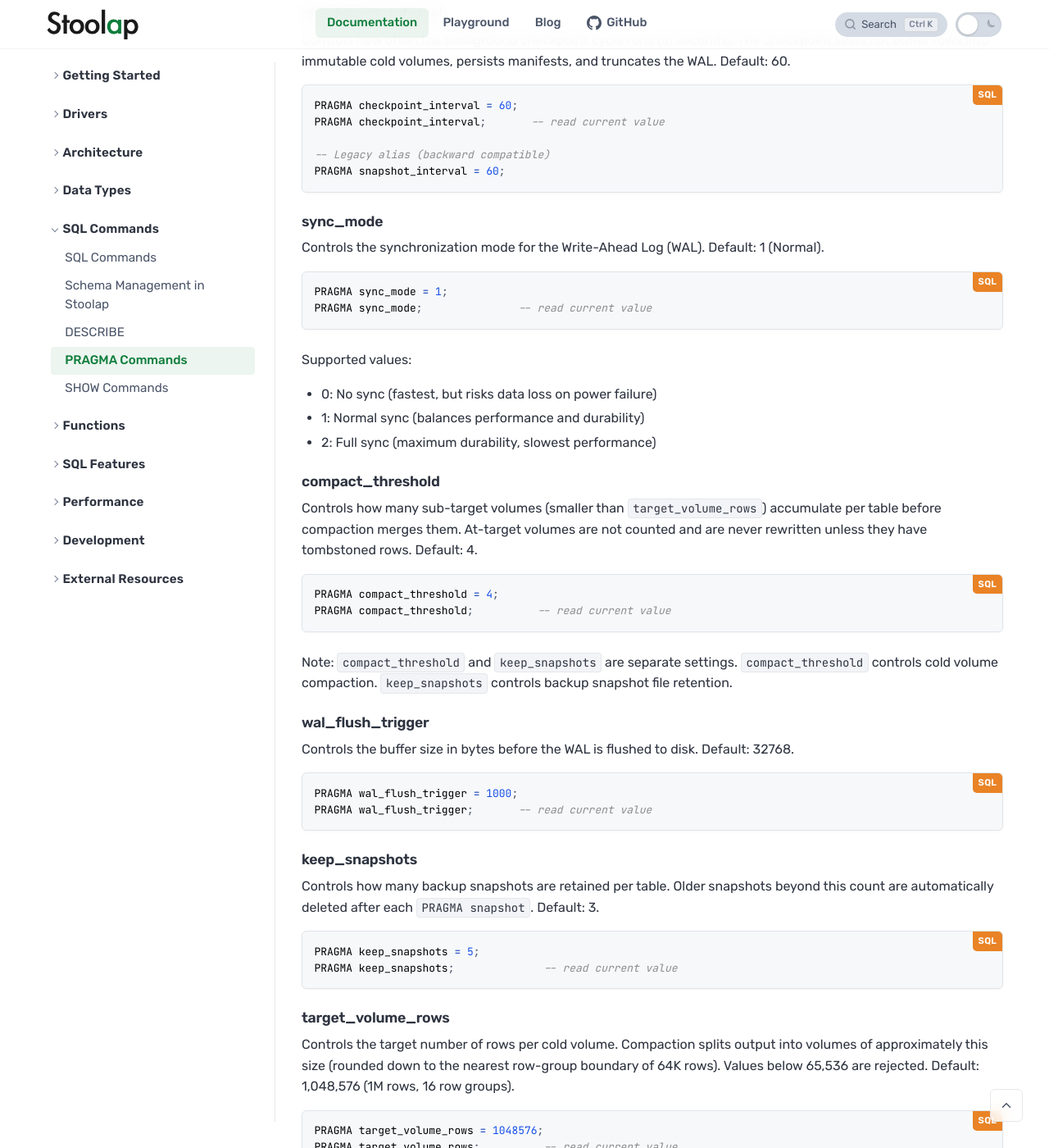
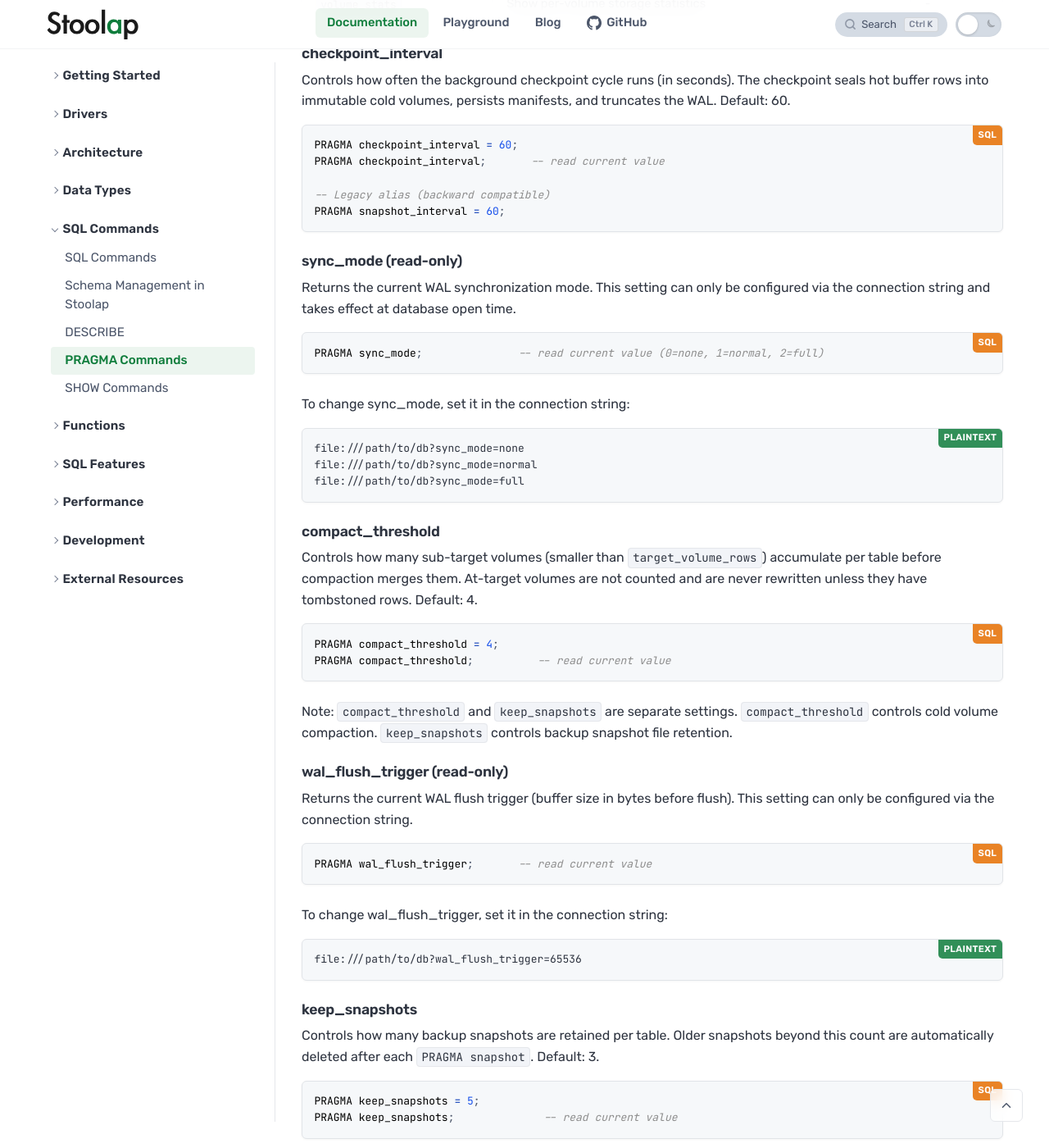
Before and after one commit to stoolap/stoolap, a Jekyll site: the page built from docs/_docs/sql-commands/pragma-commands.md, in a window 1280 px wide and 1400 px high, scrolled down 1529 px. Shown: the whole window at 82% size. Built offline with Jekyll 4.4.1, drawn with Linux system fonts in a browser that asks for light colours; some of the changed text lies outside the part shown.

Commit message:
fix: make sync_mode and wal_flush_trigger read-only PRAGMAs (DSN-only)
These settings were captured by WALManager at startup and never re-read,
so PRAGMA SET reported success but had no runtime effect. Now SET returns
an error directing users to the connection string. GET still works to
inspect the current value.

````diff
--- a/docs/_docs/sql-commands/pragma-commands.md
+++ b/docs/_docs/sql-commands/pragma-commands.md
@@ -36,15 +36,16 @@ Stoolap currently supports the following PRAGMA commands:
 | PRAGMA | Description | Default |
 |--------|-------------|---------|
 | `checkpoint_interval` | Seconds between automatic checkpoints | 60 |
-| `sync_mode` | WAL sync mode (0=None, 1=Normal, 2=Full) | 1 |
 | `compact_threshold` | Sub-target volumes per table before merging | 4 |
 | `keep_snapshots` | Backup snapshots to retain per table | 3 |
-| `wal_flush_trigger` | Buffer size in bytes before WAL flush | 32768 |
 | `target_volume_rows` | Target rows per cold volume (compaction split boundary) | 1048576 |
 | `snapshot` | Create a full backup snapshot | - |
 | `restore` | Restore database from a backup snapshot | - |
 | `checkpoint` | Run checkpoint cycle (seal + compact + WAL truncate) | - |
 | `vacuum` | Manual cleanup of deleted rows and index compaction | - |
+| `sync_mode` | Read current WAL sync mode (read-only, set via DSN) | 1 |
+| `wal_flush_trigger` | Read current WAL flush trigger (read-only, set via DSN) | 32768 |
+| `volume_stats` | Show per-volume storage statistics | - |
 
 #### checkpoint_interval
 
@@ -58,19 +59,21 @@ PRAGMA checkpoint_interval;       -- read current value
 PRAGMA snapshot_interval = 60;
 ```
 
-#### sync_mode
+#### sync_mode (read-only)
 
-Controls the synchronization mode for the Write-Ahead Log (WAL). Default: 1 (Normal).
+Returns the current WAL synchronization mode. This setting can only be configured via the connection string and takes effect at database open time.
 
 ```sql
-PRAGMA sync_mode = 1;
-PRAGMA sync_mode;               -- read current value
+PRAGMA sync_mode;               -- read current value (0=none, 1=normal, 2=full)
 ```
 
-Supported values:
-- 0: No sync (fastest, but risks data loss on power failure)
-- 1: Normal sync (balances performance and durability)
-- 2: Full sync (maximum durability, slowest performance)
+To change sync_mode, set it in the connection string:
+
+```
+file:///path/to/db?sync_mode=none
+file:///path/to/db?sync_mode=normal
+file:///path/to/db?sync_mode=full
+```
 
 #### compact_threshold
 
@@ -83,13 +86,18 @@ PRAGMA compact_threshold;          -- read current value
 
 Note: `compact_threshold` and `keep_snapshots` are separate settings. `compact_threshold` controls cold volume compaction. `keep_snapshots` controls backup snapshot file retention.
 
-#### wal_flush_trigger
+#### wal_flush_trigger (read-only)
 
-Controls the buffer size in bytes before the WAL is flushed to disk. Default: 32768.
+Returns the current WAL flush trigger (buffer size in bytes before flush). This setting can only be configured via the connection string.
 
 ```sql
-PRAGMA wal_flush_trigger = 1000;
 PRAGMA wal_flush_trigger;       -- read current value
+```
+
+To change wal_flush_trigger, set it in the connection string:
+
+```
+file:///path/to/db?wal_flush_trigger=65536
 ```
 
 #### keep_snapshots
@@ -225,7 +233,7 @@ PRAGMA vacuum;
 All PRAGMA values can also be set via the connection string:
 
 ```
-file:///path/to/db?checkpoint_interval=60&compact_threshold=4&keep_snapshots=3&sync_mode=1
+file:///path/to/db?checkpoint_interval=60&compact_threshold=4&keep_snapshots=3&sync_mode=normal
 ```
 
 Legacy parameter names are accepted for backward compatibility:
````
Also changed, not shown: 2 other files.
